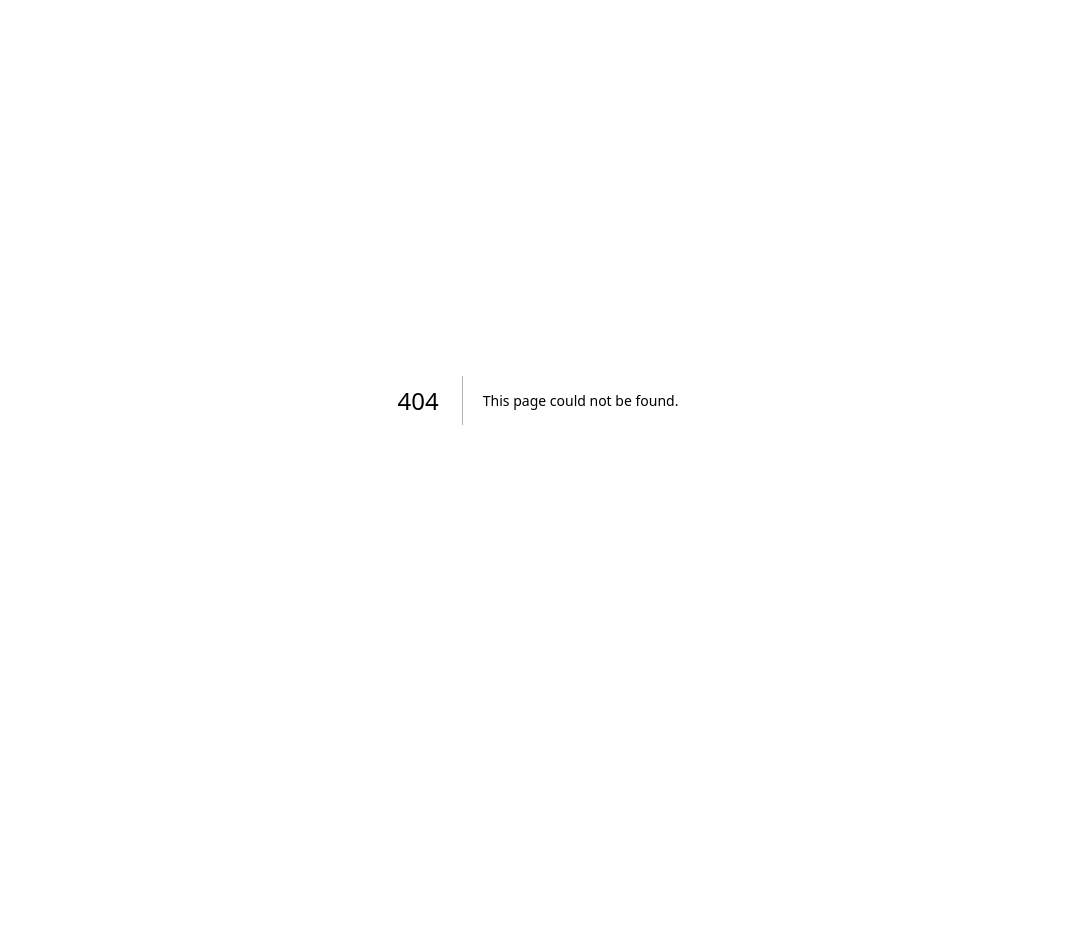
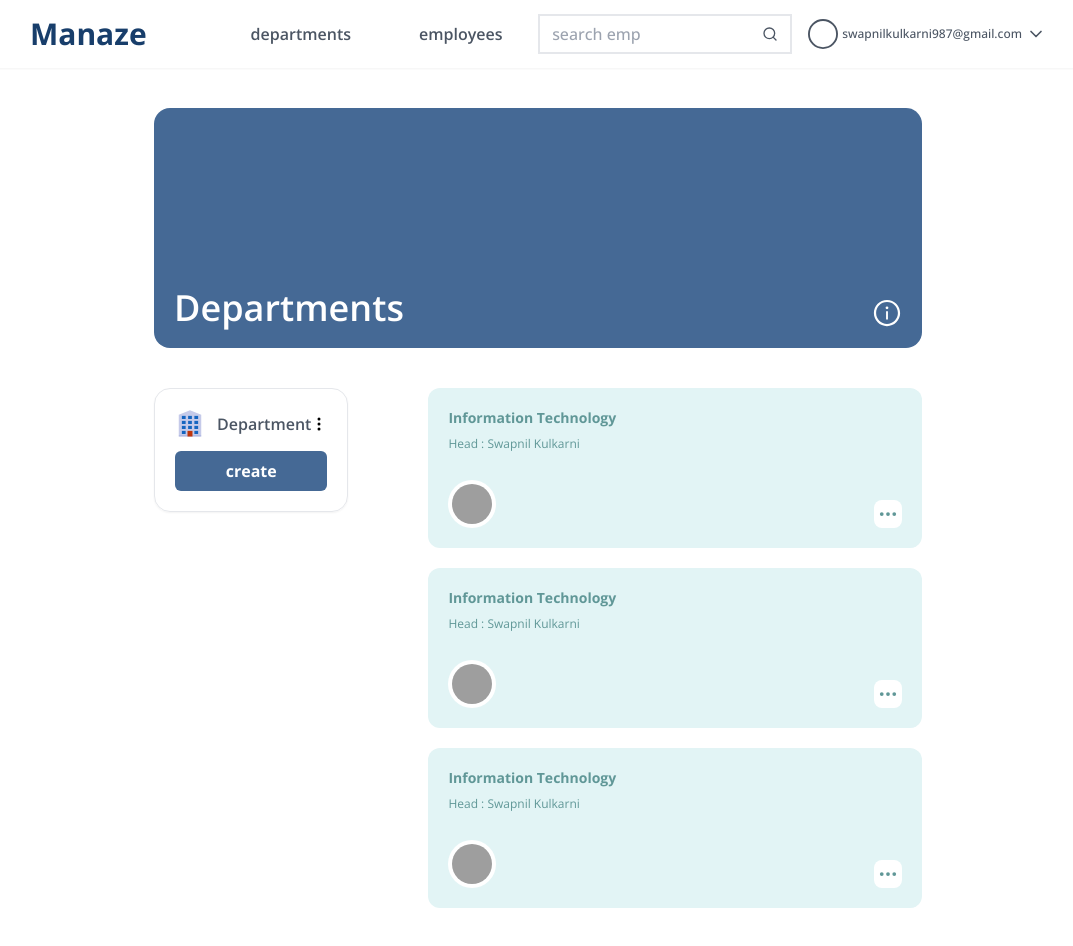
Before and after one commit to Swapnil-Kulkarni-2001/mini_project_2_sem_6, a Next.js app: page /admin/department in a window 1280 px wide. Before the commit this address had no page. Shown: the whole page, without its empty margins (102-1175 px from the left). Before the commit the page ends 800 px from the top, so only its background shows below. Built offline with nearby package versions, Linux system fonts and the light colour scheme; grey boxes are pictures that could not be loaded.

Commit message:
admin page in progress

```diff
--- /dev/null
+++ b/src/components/admin/DepartmentCard.jsx
@@ -0,0 +1,32 @@
+import React from 'react'
+import { BsThreeDots } from "react-icons/bs";
+import { AiOutlineUser } from "react-icons/ai";
+import { useRouter } from 'next/router';
+
+
+
+const DepartmentCard = () => {
+
+    const router = useRouter();
+
+    return (
+        <div className="flex flex-col bg-[#e2f4f5] px-5 py-5 rounded-xl font-OpenSans  h-40">
+            <h1 onClick={()=>{
+                router.push("/admin/department/12");
+            }} className="text-[#609797] text-sm font-bold cursor-pointer">Information Technology</h1>
+            <h1 className="text-[#609797] text-xs mt-2">Head : Swapnil Kulkarni</h1>
+
+            <div className='flex flex-row mt-auto'>
+                <div className="bg-white p-1 rounded-full">
+                    {/* <AiOutlineUser className="text-[#609797] text-2xl" /> */}
+                    <img className="h-10 w-10 rounded-full" src='https://www.gravatar.com/avatar/2c7d99fe281ecd3bcd65ab915bac6dd5?s=250'/>
+                </div>
+                <div className="bg-white ml-auto p-1 self-end rounded-lg cursor-pointer">
+                    <BsThreeDots className="text-[#609797] text-xl" />
+                </div>
+            </div>
+        </div>
+    )
+}
+
+export default DepartmentCard
--- a/src/components/admin/Navbar.jsx
+++ b/src/components/admin/Navbar.jsx
@@ -34,10 +34,10 @@ const Navbar = () => {
 
             <div className={`absolute flex flex-col pb-10 md:pb-0 bg-white top-20 left-0 w-full transition-all duration-500 ease-in ${open ? 'top-20 opacity-100' : 'top-[-490px] opacity-0 sm:opacity-100'} md:static md:flex md:w-full md:flex-row `}>
                 <div className='mx-5 md:ml-24 md:mr-10 border-4 py-1 rounded-md border-white  hover:border-b-[#456995]'>
-                    <Link href="/" className="hover:text-black font-OpenSans font-semibold">departments</Link>
+                    <Link href="/admin/department" className="hover:text-black font-OpenSans font-semibold">departments</Link>
                 </div>
                 <div className='mx-5 border-4 py-1 rounded-md border-white  hover:border-b-[#456995]'>
-                    <Link href="/" className="hover:text-black font-OpenSans font-semibold">employees</Link>
+                    <Link href="/admin/employee" className="hover:text-black font-OpenSans font-semibold">employees</Link>
                 </div>
 
                 {/* <div className="flex flex-row items-center gap-x-2 px-3 ml-auto border-2 hover:border-[#ff6f3d]">
@@ -73,7 +73,7 @@ const Navbar = () => {
                         <h1 className="text-xs">swapnilkulkarni987@gmail.com</h1>
                         <FiChevronDown className="text-xl" />
 
-                        <div className={`flex flex-col items-start absolute right-0 top-10 ${menu ? "flex" : "hidden"}  bg-gray-100`}>
+                        <div className={`flex flex-col items-start absolute right-0 top-10 ${menu ? "flex" : "hidden"} shadow-lg bg-gray-100`}>
                             <div onClick={()=>alert("cl")} className="flex flex-row items-center py-2 pl-2 pr-14 w-full hover:border-2 hover:border-[#456995]">
                                 <h1 className="text-sm">Your profile</h1>
                             </div>
--- /dev/null
+++ b/src/pages/admin/department/[departmentid].js
@@ -0,0 +1,46 @@
+import React from 'react'
+import Navbar from '@/components/admin/Navbar'
+import { AiOutlineInfoCircle } from "react-icons/ai";
+import DepartmentCard from '@/components/admin/DepartmentCard';
+import { FcDepartment } from "react-icons/fc";
+import { BsThreeDotsVertical } from "react-icons/bs";
+
+
+const departmentId = () => {
+    return (
+        <div className="flex flex-col font-OpenSans">
+            <Navbar />
+            <div className="flex flex-col px-64 py-10">
+                <div className="flex flex-col h-60 mb-10 p-5 rounded-2xl bg-[#456995] bg-[url('https://www.gstatic.com/classroom/themes/img_code.jpg')]">
+                    <div className="flex flex-row mt-auto items-center ">
+                        <h1 className="text-4xl font-semibold text-white">Information Technology</h1>
+                        <AiOutlineInfoCircle className="text-3xl text-white self-end ml-auto" />
+                    </div>
+                </div>
+                <div className="flex flex-row gap-x-20">
+                    <div className="flex flex-col basis-[30%]">
+                        <div className="flex flex-col items-center p-5 rounded-2xl border shadow-sm">
+                            <div className="bg-white p-1 rounded-full">
+                                {/* <AiOutlineUser className="text-[#609797] text-2xl" /> */}
+                                <img className="h-20 w-20 rounded-full" src='https://www.gravatar.com/avatar/2c7d99fe281ecd3bcd65ab915bac6dd5?s=250' />
+                            </div>
+                            <div className="flex flex-row items-center">
+                                <h1 className="text-base text-gray-600 font-semibold">Dr ABC XYZ</h1>
+                            </div>
+                            <div className="flex flex-row items-center">
+                                <h1 className="text-xs text-gray-600 font-medium">~Department Head</h1>
+                            </div>
+                        </div>
+                    </div>
+                    <div className="flex flex-col gap-y-5 basis-[70%]">
+                        <DepartmentCard />
+                        <DepartmentCard />
+                        <DepartmentCard />
+                    </div>
+                </div>
+            </div>
+        </div>
+    )
+}
+
+export default departmentId
--- /dev/null
+++ b/src/pages/admin/department/index.js
@@ -0,0 +1,41 @@
+import React from 'react'
+import Navbar from '@/components/admin/Navbar'
+import DepartmentCard from '@/components/admin/DepartmentCard'
+import { AiOutlineInfoCircle } from "react-icons/ai";
+import { FcDepartment } from "react-icons/fc";
+import { BsThreeDotsVertical } from "react-icons/bs";
+
+const index = () => {
+    return (
+        <div className="flex flex-col font-OpenSans">
+            <Navbar />
+            <div className="flex flex-col px-64 py-10">
+                <div className="flex flex-col h-60 mb-10 p-5 rounded-2xl bg-[#456995] ">
+                    <div className="flex flex-row mt-auto items-center ">
+                        <h1 className="text-4xl font-semibold text-white">Departments</h1>
+                        <AiOutlineInfoCircle className="text-3xl text-white self-end ml-auto" />
+                    </div>
+                </div>
+                <div className="flex flex-row gap-x-20">
+                    <div className="flex flex-col basis-[25%]">
+                        <div className="flex flex-col p-5 rounded-2xl border shadow-sm">
+                            <div className="flex flex-row items-center">
+                                <FcDepartment className="text-3xl mr-3" />
+                                <h1 className="text-base text-gray-600 font-semibold">Department</h1>
+                                <BsThreeDotsVertical className="ml-auto cursor-pointer" />
+                            </div>
+                            <button className="bg-[#456995] mt-3 py-2 rounded-md text-white font-bold">create</button>
+                        </div>
+                    </div>
+                    <div className="flex flex-col gap-y-5 basis-[75%]">
+                        <DepartmentCard />
+                        <DepartmentCard />
+                        <DepartmentCard />
+                    </div>
+                </div>
+            </div>
+        </div>
+    )
+}
+
+export default index
--- /dev/null
+++ b/src/pages/admin/employee/index.js
@@ -0,0 +1,12 @@
+import React from 'react'
+import Navbar from '@/components/admin/Navbar'
+
+const index = () => {
+  return (
+    <div className="flex flex-col font-OpenSans">
+      <Navbar />
+    </div>
+  )
+}
+
+export default index
--- /dev/null
+++ b/src/pages/admin/profile.js
@@ -0,0 +1,13 @@
+import React from 'react'
+import Navbar from '@/components/admin/Navbar'
+
+const profile = () => {
+    return (
+        <div className="flex flex-col font-OpenSans">
+            <Navbar />
+
+        </div>
+    )
+}
+
+export default profile
```
Also changed, not shown: src/Images/mybw.jpg (added).
